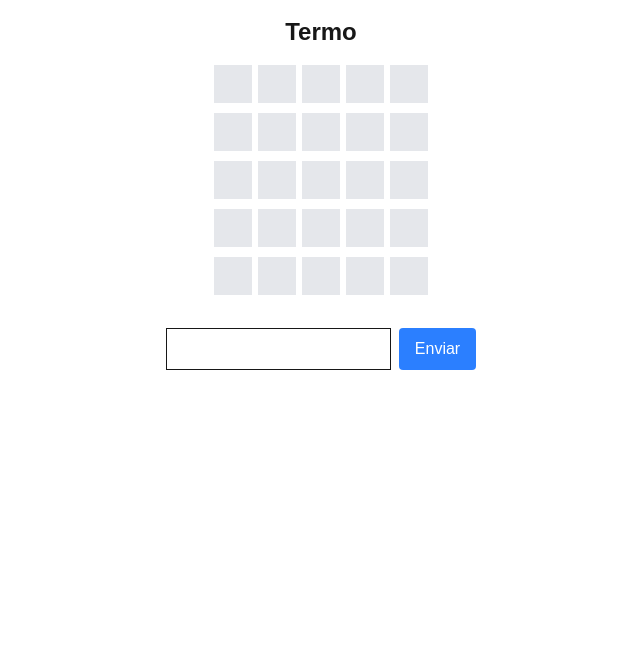
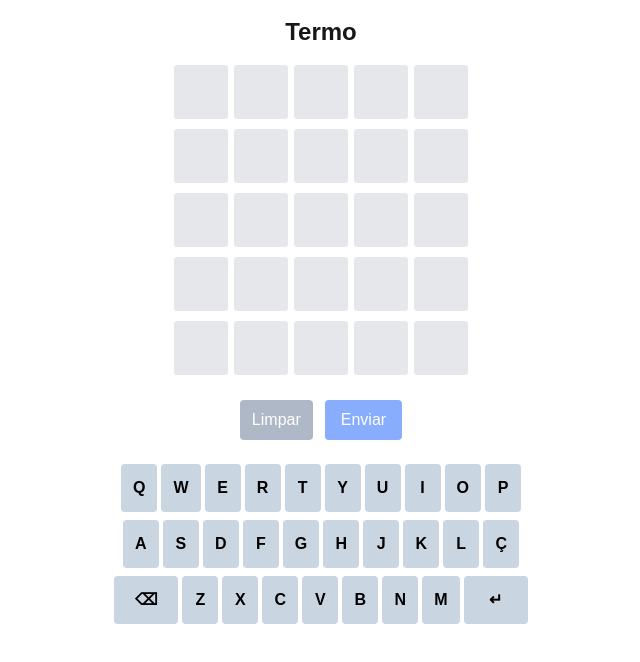
Before and after one commit to cireneuguilhermeteixeira/gender-reveal-party-project, a Next.js app: page /termo in a window 1280 px wide. Shown: the top 662 px of the page, without its empty margins (319-959 px from the left). Built offline with nearby package versions, Linux system fonts and the light colour scheme.

Commit message:
commenting websocket config

```diff
--- a/src/app/page.tsx
+++ b/src/app/page.tsx
@@ -1,37 +1,37 @@
 'use client'
 
 import { useEffect, useState } from 'react'
-import { io, type Socket } from 'socket.io-client'
+// import { io, type Socket } from 'socket.io-client'
 import { useRouter, useSearchParams } from 'next/navigation'
 
 export default function Home() {
   const [name, setName] = useState('')
   const [players, setPlayers] = useState<string[]>([])
   const [joined, setJoined] = useState(false)
-  const [socket, setSocket] = useState<Socket | null>(null)
+  // const [socket, setSocket] = useState<Socket | null>(null)
   const [isHost, setIsHost] = useState(false)
   const router = useRouter()
   const params = useSearchParams()
 
-  useEffect(() => {
-    const s = io({ path: '/api/socket/io' })
-    setSocket(s)
-    s.on('user-joined', (n: string) =>
-      setPlayers(p => (p.includes(n) ? p : [...p, n]))
-    )
-    s.on('start-quiz', () => router.push('/fase1'))
-    return () => {
-      s.disconnect()
-    }
-  }, [router])
+  // useEffect(() => {
+  //   const s = io({ path: '/api/socket/io' })
+  //   setSocket(s)
+  //   s.on('user-joined', (n: string) =>
+  //     setPlayers(p => (p.includes(n) ? p : [...p, n]))
+  //   )
+  //   s.on('start-quiz', () => router.push('/fase1'))
+  //   return () => {
+  //     s.disconnect()
+  //   }
+  // }, [router])
 
   useEffect(() => {
-    setIsHost(params.get('host') === '1')
+    setIsHost(params?.get('host') === '1')
   }, [params])
 
   function join() {
-    if (!socket || !name) return
-    socket.emit('join', name)
+    // if (!socket || !name) return
+    // socket.emit('join', name)
     setPlayers(p => [...p, name])
     if (typeof window !== 'undefined') {
       localStorage.setItem('quiz-name', name)
@@ -40,7 +40,8 @@
   }
 
   function start() {
-    socket?.emit('start-quiz')
+    // socket?.emit('start-quiz')
+    router.push('/fase1')
   }
 
   return (
--- a/src/app/termo/page.tsx
+++ b/src/app/termo/page.tsx
@@ -1,11 +1,12 @@
 'use client'
 
-import { useState } from 'react'
+import { useMemo, useState } from 'react'
 import { stripAccents } from '@/lib/utils'
 
 const WORD = 'parto'
 const NORMALIZED_WORD = stripAccents(WORD)
 const MAX_ATTEMPTS = 5
+const TYPING_COLOR = 'bg-blue-500' // cor enquanto digita a linha atual
 
 function getLetterColor(letter: string, index: number) {
   const normalizedLetter = stripAccents(letter)
@@ -14,39 +15,116 @@
   return 'bg-gray-500'
 }
 
+type KeyboardKey = string | '{back}' | '{enter}'
+
+const KB_ROWS: KeyboardKey[][] = [
+  ['Q','W','E','R','T','Y','U','I','O','P'],
+  ['A','S','D','F','G','H','J','K','L','Ç'],
+  ['{back}','Z','X','C','V','B','N','M','{enter}'],
+]
+
 export default function TermoPage() {
   const [attempts, setAttempts] = useState<string[]>([])
-  const [guess, setGuess] = useState('')
+  const [colorsByRow, setColorsByRow] = useState<string[][]>([]) // cores reveladas por linha
+  const [currentAttempt, setCurrentAttempt] = useState('') // tentativa em digitação
   const [won, setWon] = useState(false)
 
-  function handleSubmit(e: React.FormEvent) {
-    e.preventDefault()
-    if (guess.length !== WORD.length || won || attempts.length >= MAX_ATTEMPTS) return
-    const g = guess.toLowerCase()
-    setAttempts([...attempts, g])
-    setGuess('')
+  const disabled = won || attempts.length >= MAX_ATTEMPTS
+  const wordLen = WORD.length
+
+  // letras já avaliadas (para pintar o teclado depois que uma linha é enviada)
+  const letterStatuses = useMemo(() => {
+    const status = new Map<string, 'correct' | 'present' | 'absent'>()
+    attempts.forEach((att, rowIdx) => {
+      for (let i = 0; i < att.length; i++) {
+        const ch = stripAccents(att[i]).toUpperCase()
+        const color = colorsByRow[rowIdx]?.[i] ?? ''
+        const rank =
+          color.includes('green') ? 3 :
+          color.includes('yellow') ? 2 :
+          color.includes('gray') ? 1 : 0
+        const prev =
+          status.get(ch) === 'correct' ? 3 :
+          status.get(ch) === 'present' ? 2 :
+          status.get(ch) === 'absent' ? 1 : 0
+        if (rank > prev) {
+          status.set(
+            ch,
+            rank === 3 ? 'correct' : rank === 2 ? 'present' : 'absent'
+          )
+        }
+      }
+    })
+    return status
+  }, [attempts, colorsByRow])
+
+  function commitAttempt() {
+    if (disabled) return
+    if (currentAttempt.length !== wordLen) return
+
+    const g = currentAttempt.toLowerCase()
+    const revealedColors: string[] = Array.from({ length: wordLen }, (_, i) =>
+      getLetterColor(g[i] ?? '', i)
+    )
+
+    const nextAttempts = [...attempts, g]
+    const nextColors = [...colorsByRow, revealedColors]
+
+    setAttempts(nextAttempts)
+    setColorsByRow(nextColors)
+    setCurrentAttempt('')
+
     if (stripAccents(g) === NORMALIZED_WORD) setWon(true)
   }
 
-  const disabled = won || attempts.length >= MAX_ATTEMPTS
+  function handleKeyPress(key: KeyboardKey) {
+    if (disabled) return
+
+    if (key === '{back}') {
+      if (currentAttempt.length > 0) {
+        setCurrentAttempt(currentAttempt.slice(0, -1))
+      }
+      return
+    }
+    if (key === '{enter}') {
+      commitAttempt()
+      return
+    }
+
+    // somente letras (inclui Ç) — mantém o que o usuário clicar (com acento ou não)
+    const letter = String(key)
+    if (/^[A-Za-zÀ-ÖØ-öø-ÿÇç]$/.test(letter) && currentAttempt.length < wordLen) {
+      setCurrentAttempt(prev => (prev + letter).toLowerCase())
+    }
+  }
 
   return (
     <main className="min-h-screen flex flex-col items-center gap-4 p-4">
       <h1 className="text-2xl font-bold">Termo</h1>
+
+      {/* Tabuleiro */}
       <div className="grid gap-2">
         {Array.from({ length: MAX_ATTEMPTS }).map((_, row) => {
-          const attempt = attempts[row] || ''
+          const isRevealed = row < attempts.length
+          const isCurrent = row === attempts.length && !disabled
+          const attempt = isRevealed ? attempts[row] : isCurrent ? currentAttempt : ''
+          const rowColors = isRevealed
+            ? colorsByRow[row]
+            : isCurrent
+              ? Array.from({ length: attempt.length }, () => TYPING_COLOR)
+              : []
+
           return (
-            <div key={row} className="grid grid-cols-5 gap-1">
-              {Array.from({ length: WORD.length }).map((_, i) => {
+            <div key={row} className={`grid gap-1`} style={{ gridTemplateColumns: `repeat(${wordLen}, minmax(0, 1fr))` }}>
+              {Array.from({ length: wordLen }).map((_, i) => {
                 const letter = attempt[i] || ''
-                const color = attempt
-                  ? getLetterColor(letter, i)
+                const color = letter
+                  ? (rowColors[i] || TYPING_COLOR)
                   : 'bg-gray-200 dark:bg-gray-800'
                 return (
                   <div
                     key={i}
-                    className={`w-10 h-10 flex items-center justify-center border text-white font-bold uppercase ${color}`}
+                    className={`w-12 h-12 sm:w-14 sm:h-14 flex items-center justify-center border text-white font-bold uppercase ${color} rounded`}
                   >
                     {letter}
                   </div>
@@ -56,25 +134,62 @@
           )
         })}
       </div>
-      <form onSubmit={handleSubmit} className="flex gap-2 mt-4">
-        <input
-          type="text"
-          value={guess}
-          onChange={e => setGuess(e.target.value)}
-          maxLength={WORD.length}
-          disabled={disabled}
-          className="border p-2 text-center uppercase"
-        />
+
+      {/* Ações */}
+      <div className="mt-2 flex items-center gap-3">
         <button
-          type="submit"
-          disabled={disabled}
-          className="bg-blue-500 text-white px-4 py-2 rounded disabled:opacity-50"
+          onClick={() => setCurrentAttempt('')}
+          disabled={disabled || currentAttempt.length === 0}
+          className="bg-slate-500 text-white px-3 py-2 rounded disabled:opacity-50"
+        >
+          Limpar
+        </button>
+        <button
+          onClick={commitAttempt}
+          disabled={disabled || currentAttempt.length !== wordLen}
+          className="bg-blue-600 text-white px-4 py-2 rounded disabled:opacity-50"
         >
           Enviar
         </button>
-      </form>
-      {disabled && (
-        <p className="mt-2">
+      </div>
+
+      {/* Teclado */}
+      <div className="mt-2 select-none">
+        {KB_ROWS.map((row, idx) => (
+          <div key={idx} className="flex justify-center gap-1 mb-2">
+            {row.map((key) => {
+              const isAction = key === '{back}' || key === '{enter}'
+              const label =
+                key === '{back}' ? '⌫' :
+                key === '{enter}' ? '↵' : key
+
+              // cor do teclado baseada em letras já avaliadas
+              let keyColor = 'bg-slate-300 dark:bg-slate-700 text-black dark:text-white'
+              if (!isAction && letterStatuses.size) {
+                const status = letterStatuses.get(String(key).toUpperCase())
+                if (status === 'correct') keyColor = 'bg-green-500 text-white'
+                else if (status === 'present') keyColor = 'bg-yellow-500 text-black'
+                else if (status === 'absent') keyColor = 'bg-gray-500 text-white'
+              }
+
+              return (
+                <button
+                  key={String(key)}
+                  onClick={() => handleKeyPress(key)}
+                  disabled={disabled && key !== '{back}' && key !== '{enter}'}
+                  className={`px-3 py-3 rounded font-semibold ${isAction ? 'min-w-16' : 'min-w-9'} ${keyColor} disabled:opacity-50`}
+                >
+                  {label}
+                </button>
+              )
+            })}
+          </div>
+        ))}
+      </div>
+
+      {/* Mensagem final */}
+      {(won || attempts.length >= MAX_ATTEMPTS) && (
+        <p className="mt-2 text-center">
           {won ? 'Parabéns! Você acertou.' : `A palavra era "${WORD}".`}
         </p>
       )}
```
Also changed, not shown: src/app/fase1/page.tsx (+36 -36 lines), 1 other file (tests, documents, lock files or other folders).
